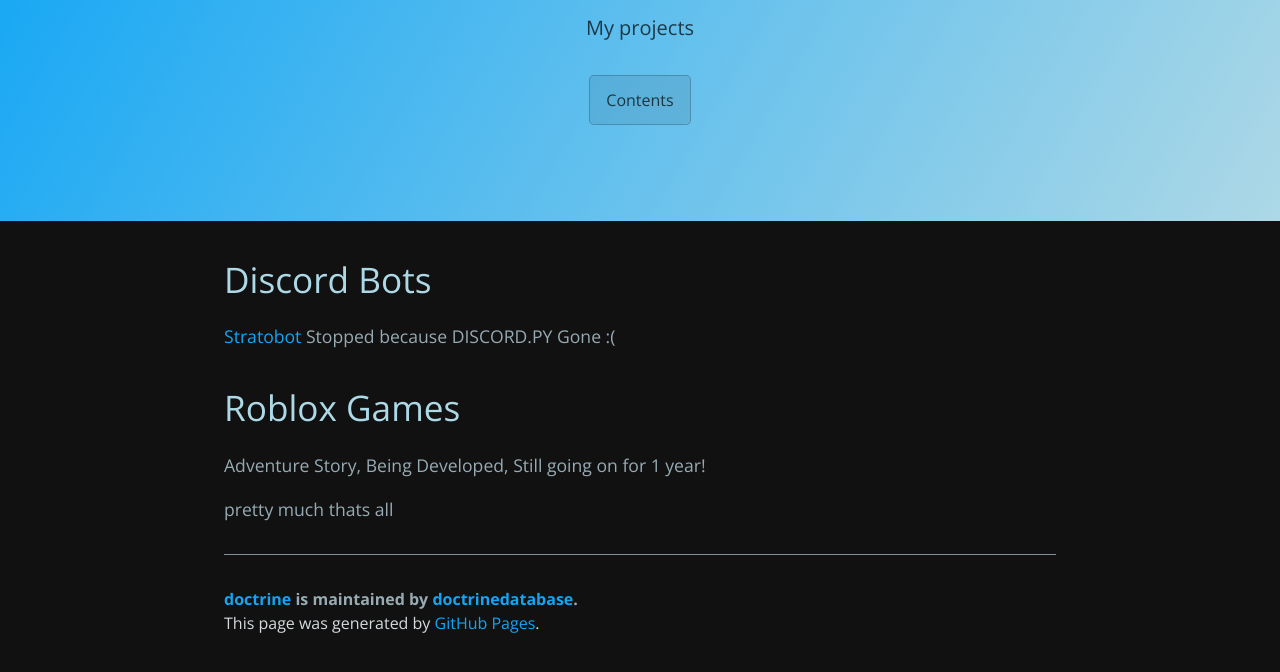
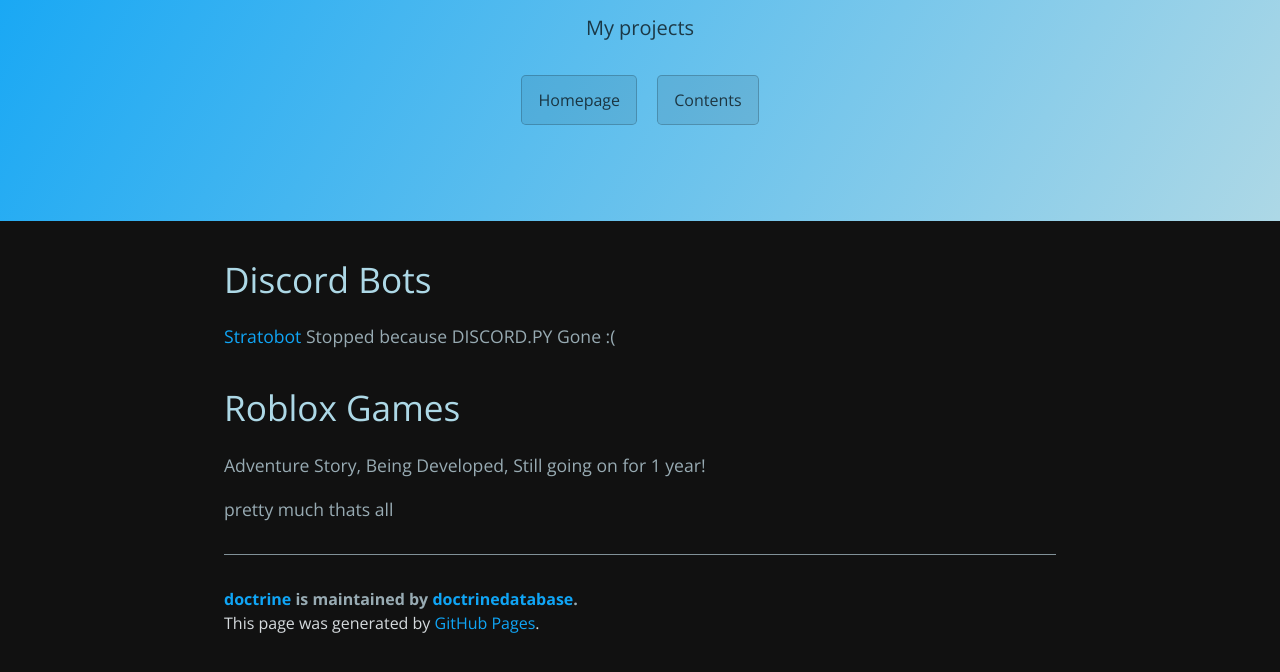
Before and after one commit to doctrinedatabase/doctrine, a Jekyll site: the page built from projects.md, in a window 1280 px wide, cut to the strip 162-834 px from the top of the page. Built offline with Jekyll 4.4.1, drawn with Linux system fonts in a browser that asks for light colours.

Commit message:
Update default.html

```diff
--- a/_layouts/default.html
+++ b/_layouts/default.html
@@ -29,6 +29,7 @@
     <header class="page-header" role="banner">
       <h1 class="project-name">{{ page.title | default: site.title | default: site.github.repository_name }}</h1>
       <h2 class="project-tagline">{{ page.description | default: site.description | default: site.github.project_tagline }}</h2>
+          <a href="/" class="btn">Homepage</a>
           <a href="/contents" class="btn">Contents</a>
     </header>
 
```
